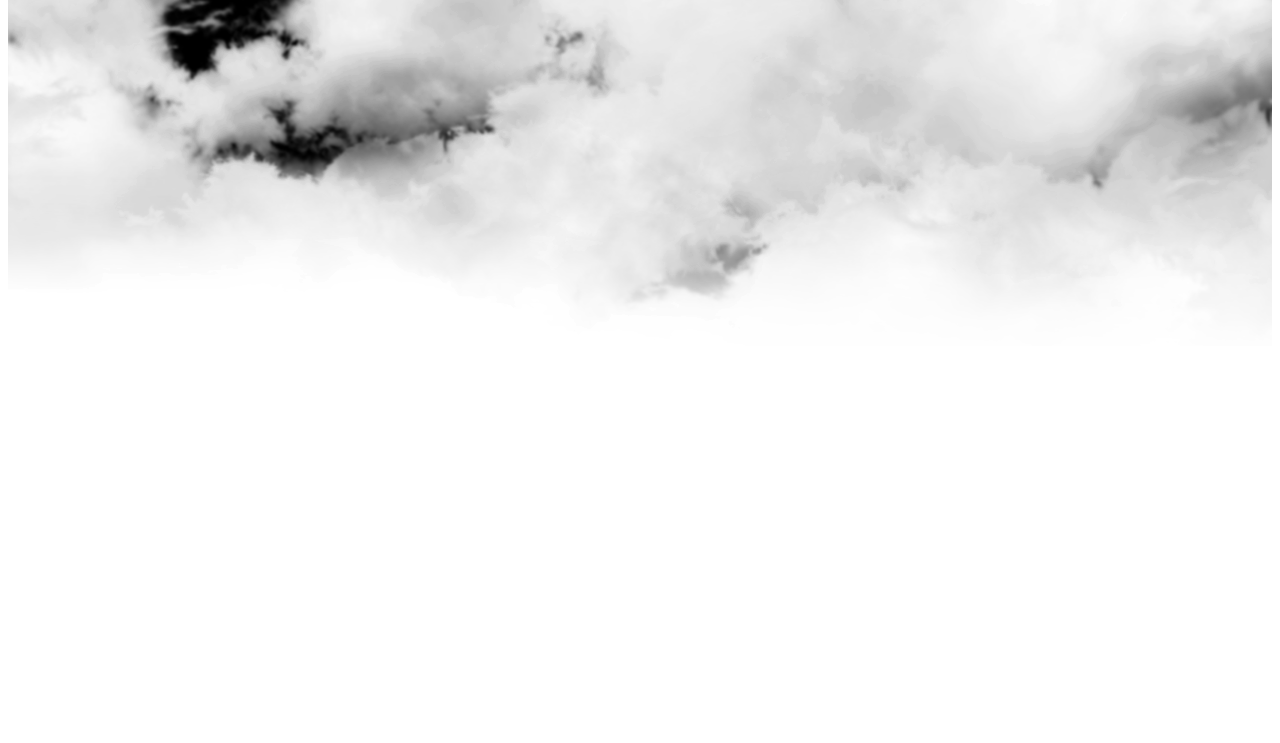
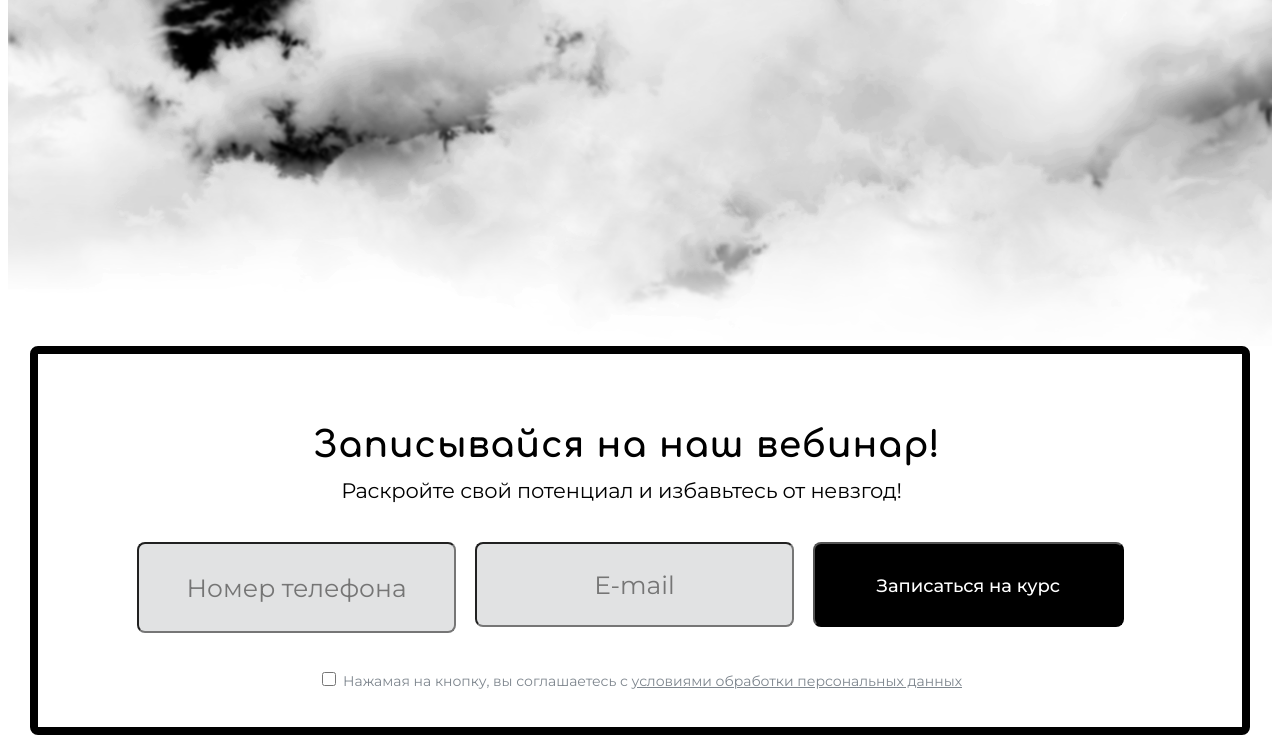
Before and after one commit to sashatsim/zadanie_san, a website: page src/index.html in a window 1280 px wide. Shown: the part 8650-9393 px from the top of the page. Before the commit the page ends 9004 px from the top, so only its background shows below. Drawn offline with Linux system fonts and the light colour scheme.

Commit message:
без подвала

```diff
--- a/scss/style.scss
+++ b/scss/style.scss
@@ -124,6 +124,14 @@ top: 211px;
     "p zag pp"
     "p otziv pp";
 }
+.reg{
+    display: grid;
+    grid-template-columns: 1fr 1fr 1fr;
+    grid-template-rows: 225px;
+    grid-template-areas:
+    "p ra pp"
+    "p ra pp";
+}
 .otziv{
     border: 2px solid #E2EAF2;
     box-shadow: 2px 8px 16px;
@@ -151,3 +159,34 @@ box-sizing: border-box;
 width: 380px;
 height: 380px;
 }
+.sl{
+box-sizing: border-box;
+display: flex;
+flex-direction: column;
+align-items: center;
+padding: 70px 99px;
+gap: 36px;
+height: 389px;
+background: #FFFFFF;
+border: 8px solid #000000;
+border-radius: 8px;
+}
+.sgtext{
+padding-right: 37px;
+width: 880px;
+height: 31px;
+font-family: 'Montserrat';
+font-style: normal;
+font-weight: 400;
+font-size: 21px;
+line-height: 143%;
+text-align: center;
+letter-spacing: -0.2px;
+color: #2E363E;
+}
+.grid_shtuka{
+    display: grid;
+    grid-template-columns: 1fr 1fr 1fr;
+    grid-template-areas:
+    "r rr rrr";
+}
--- a/src/index.html
+++ b/src/index.html
@@ -262,5 +262,27 @@
     <div class="oblako">
         <div class="cloud" style="margin-top: 0px;"></div>
     </div>
+
+    <div class="reg">
+        <div class="p">⠀</div>
+        <div class="pp">⠀</div>
+        <div class="sl" style="grid-area: ra;">
+            <div class="zagolovok" style="color: black; width: 653px; text-shadow:none; order: 0; justify-self: center; height: 16px;">Записывайся на наш вебинар!</div>
+            <div class="sgtext" style="color: black;">Раскройте свой потенциал и избавьтесь от невзгод!</div>
+            <div class="grid_shtuka">
+                <input class="number" name="Number" type="text" placeholder="Номер телефона" id="RNI" style="width: 311px;margin-right: 19px; grid-area: r;">
+                <input class="email" name="Email" type="text" placeholder="E-mail" id="RNI"style="width: 311px;margin-right: 19px; grid-area: rr;">
+                <button class="zapis"style="width: 311px; padding: 29px 152px;margin-right: 19px;grid-area: rrr;">
+                    <div class="zapis_text">Записаться на курс</div></button>
+
+
+            </div>
+            <label class="sogl_text">
+            <input type="checkbox" class="sogl_button">
+                        <span class="ssogl_text">Нажамая на кнопку, вы соглашаетесь с <u>условиями обработки персональных данных</u></span>
+            </input>
+             </label>
+        </div>
+    </div>
 </body>
 </html>
```
Also changed, not shown: src/css/style.css.
